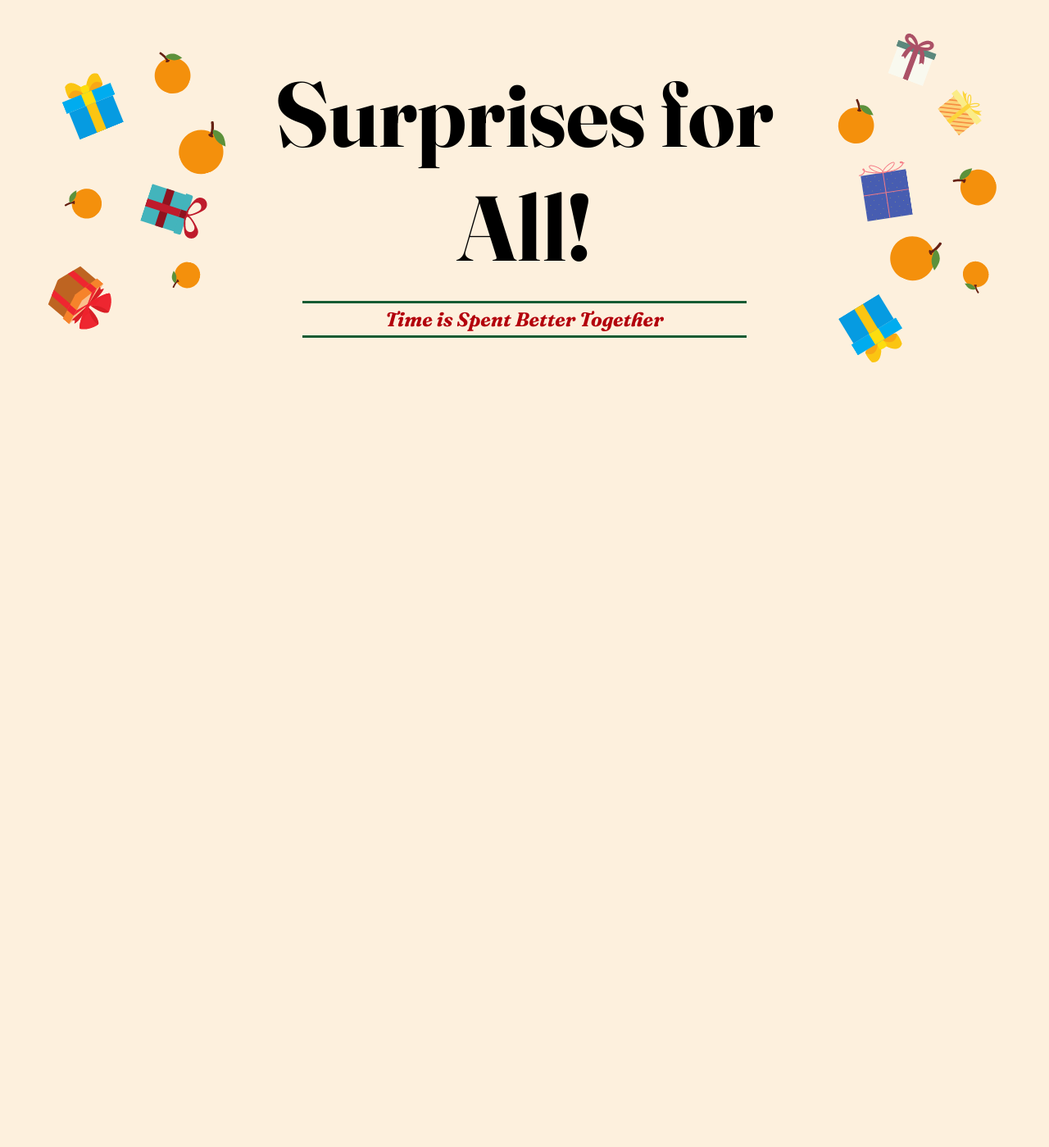
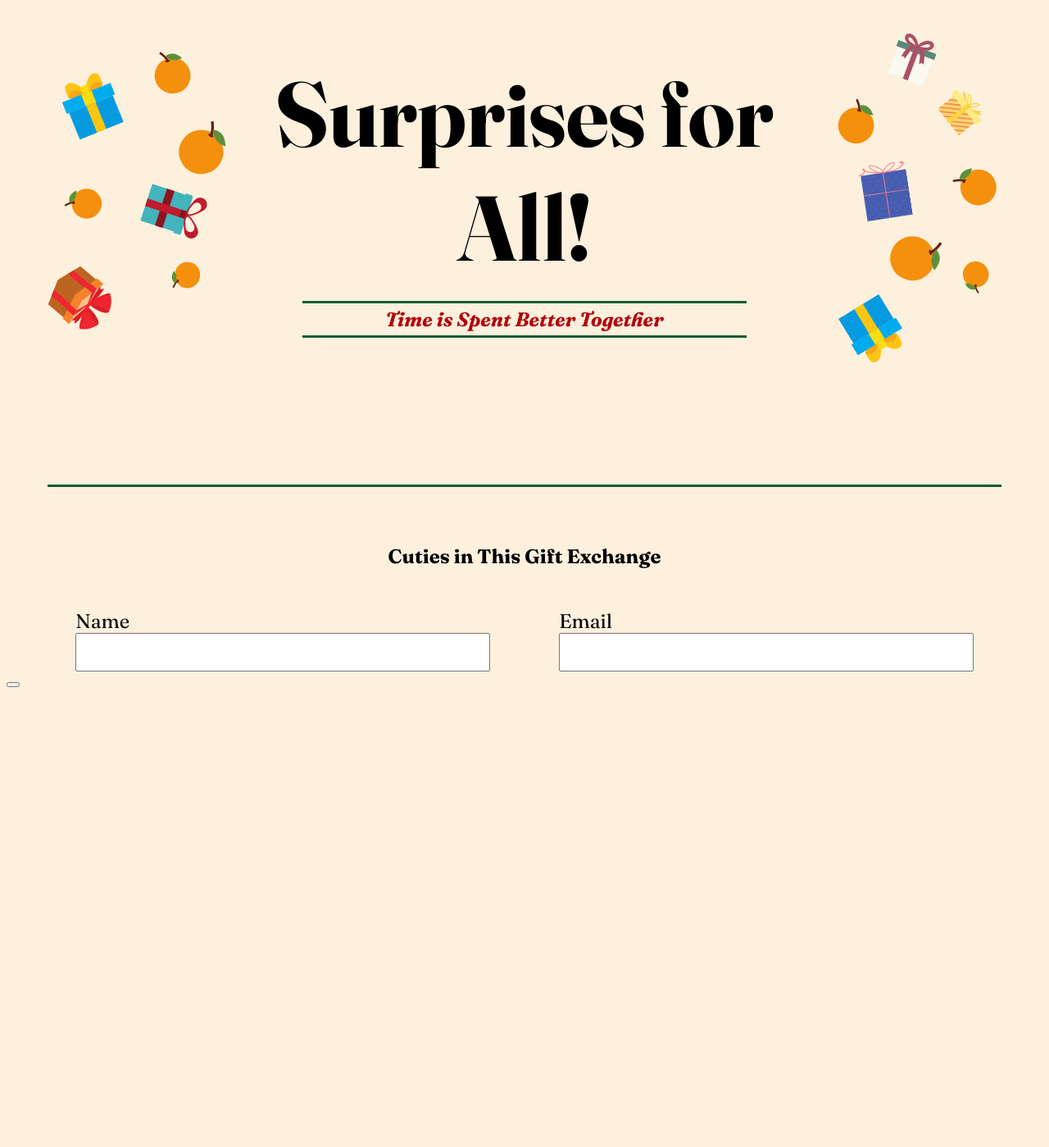
Before and after one commit to jonac19/secret-cutie, a PHP site: page / in a window 1280 px wide. Shown: the part 211-1610 px from the top of the page at 82% size. Before the commit the page ends 653 px from the top, so only its background shows below. Run offline with PHP 8.4, Linux system fonts and the light colour scheme.

Commit message:
Added input field for user information

```diff
--- a/index.html
+++ b/index.html
@@ -25,6 +25,24 @@
                     <img src="./images/SecretCutie-SideGraphicRight-300px.png">
                 </div>
             </div>
+            <section class="information">
+                <div class="divider">
+                    <div class="divider-name">
+                        <h1>Cuties in This Gift Exchange</h1>
+                    </div>
+                </div>
+                <div class="inputs">
+                    <form>
+                        <label>Name</label>
+                        <input type="text">
+                    </form>
+                    <form>
+                        <label>Email</label>
+                        <input type="email">
+                    </form>
+                </div>
+                <button>
+            </section>
         </main>
     </body>
     <script type="text/javascript" src="main.js"></script>
--- a/style.css
+++ b/style.css
@@ -69,3 +69,36 @@ header .container h1{
   position: relative;
   box-sizing: border-box;
 }
+
+.information{
+  height: 100vh;
+}
+
+.divider{
+  margin: 10px 50px 50px 50px;
+  padding-top: 50px;
+  border-top: 3px solid #165b33;
+}
+
+.divider-name{
+  text-align: center;
+}
+
+.inputs{
+  display: flex;
+  justify-content: space-evenly;
+  font-family: Fraunces;
+  font-size: 1.5em;
+}
+
+.inputs form{
+  width: 40%;
+}
+
+.inputs input{
+  box-sizing: border-box;
+  width: 100%;
+  padding: 10px 10px;
+  font-family: Fraunces;
+  font-size: 0.75em;
+}
```
